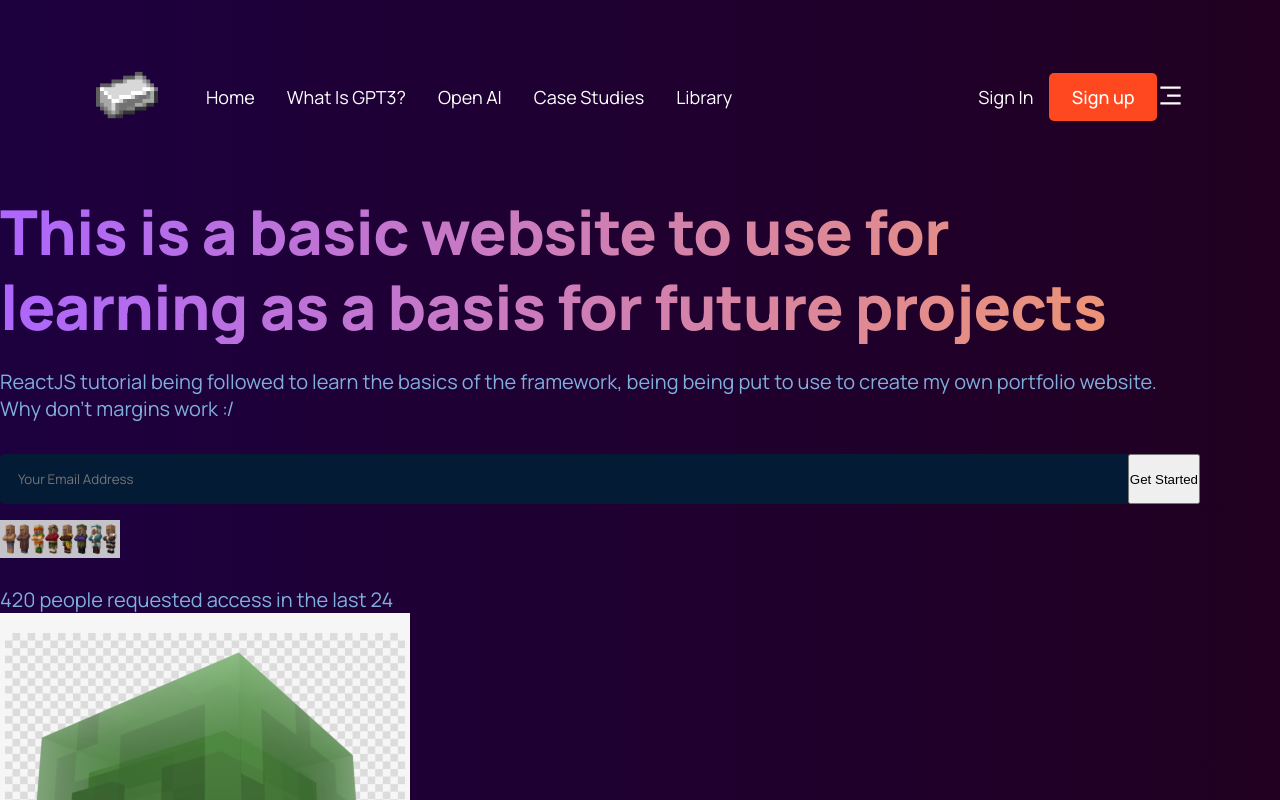
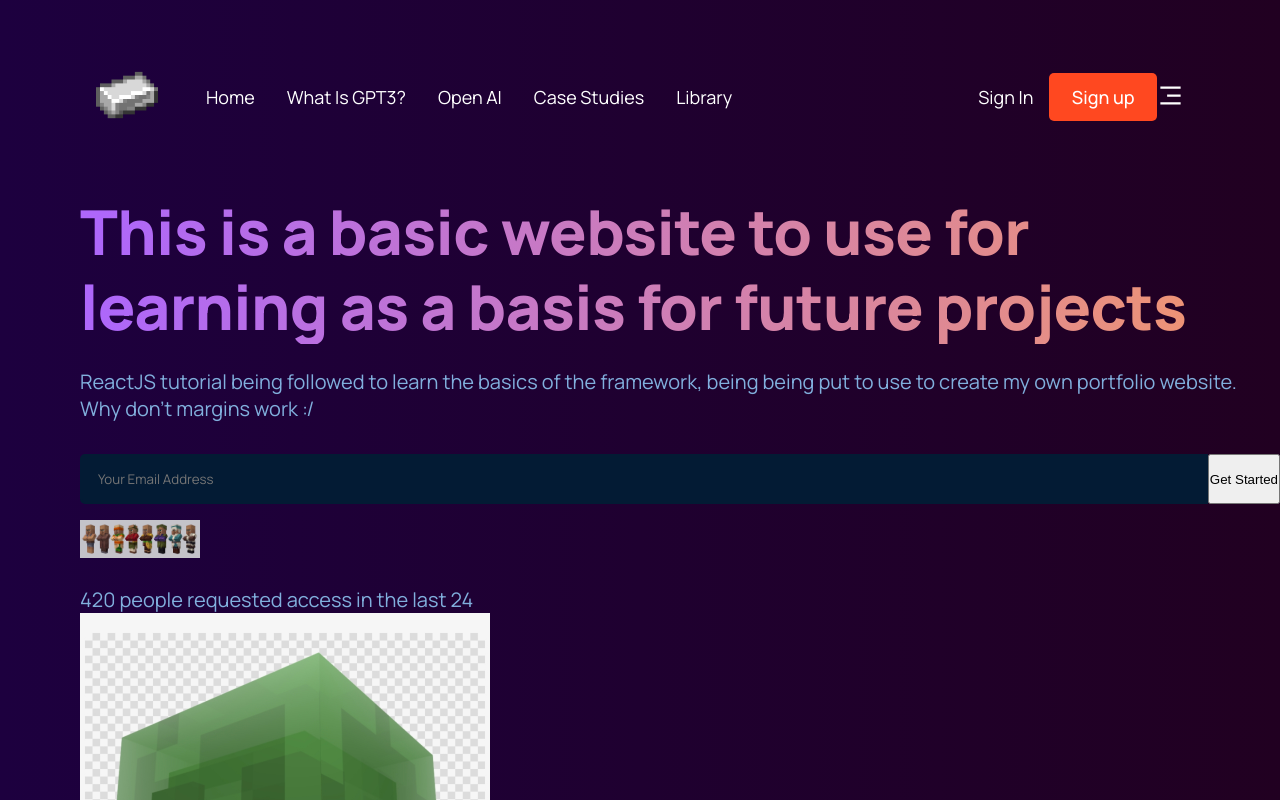
Before and after one commit to DRusetsk/React-1, a React (Create React App) app: page / in a window 1280 px wide. Shown: the top 800 px of the page. Built offline with nearby package versions, Linux system fonts and the light colour scheme.

Commit message:
Update header.css

```diff
--- a/src/containers/header/header.css
+++ b/src/containers/header/header.css
@@ -9,7 +9,7 @@
     justify-content: center;
     align-items: flex-start;
     flex-direction: column;
-    margin-right: 5rem;
+    margin-left: 5rem;
 }
 
 .gpt3__header-content h1{
@@ -51,6 +51,7 @@
     color: #3d6184;
 }
 
+
 .gpt3__header-content__people img{
     width: 10%;
 }
```
